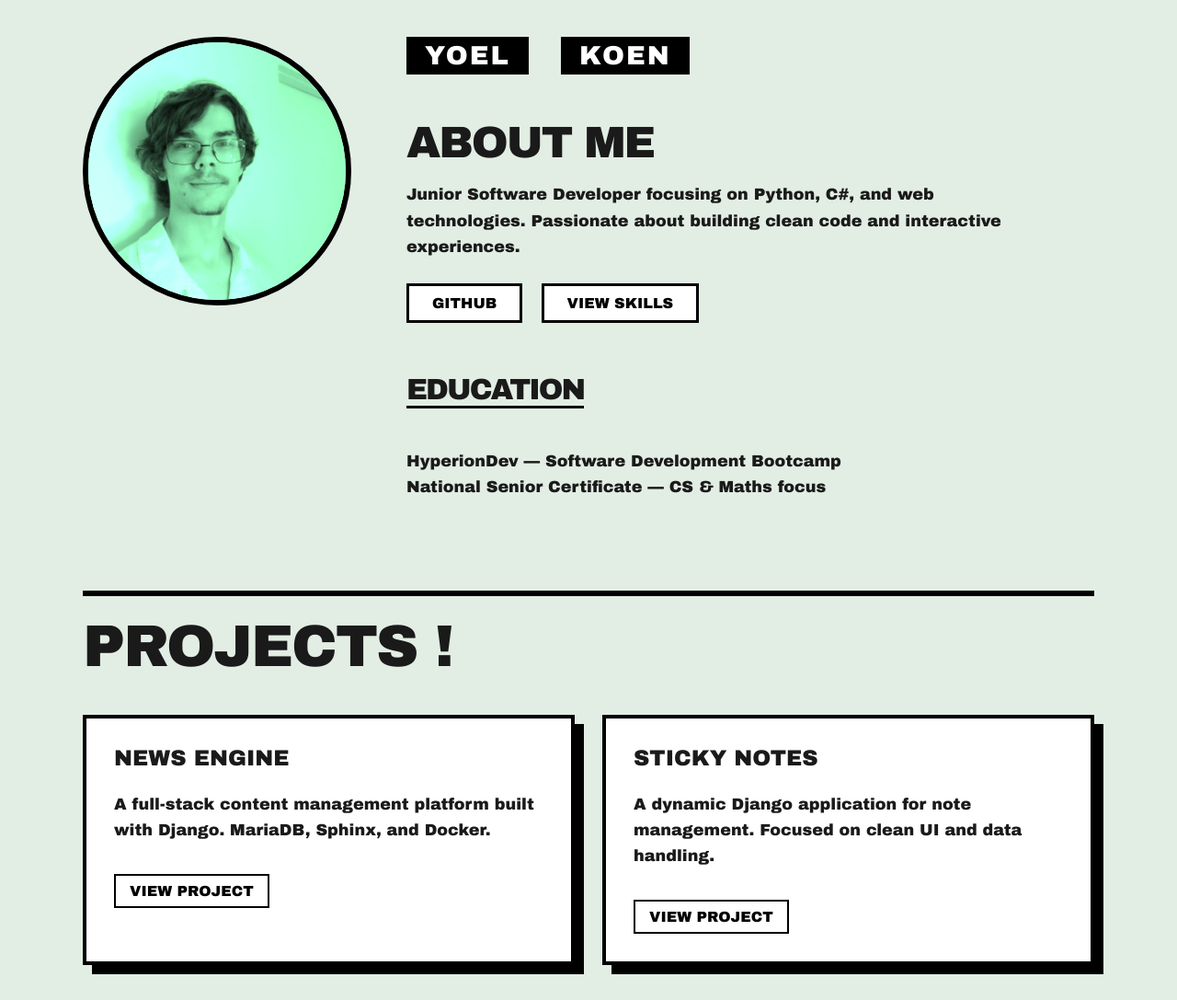
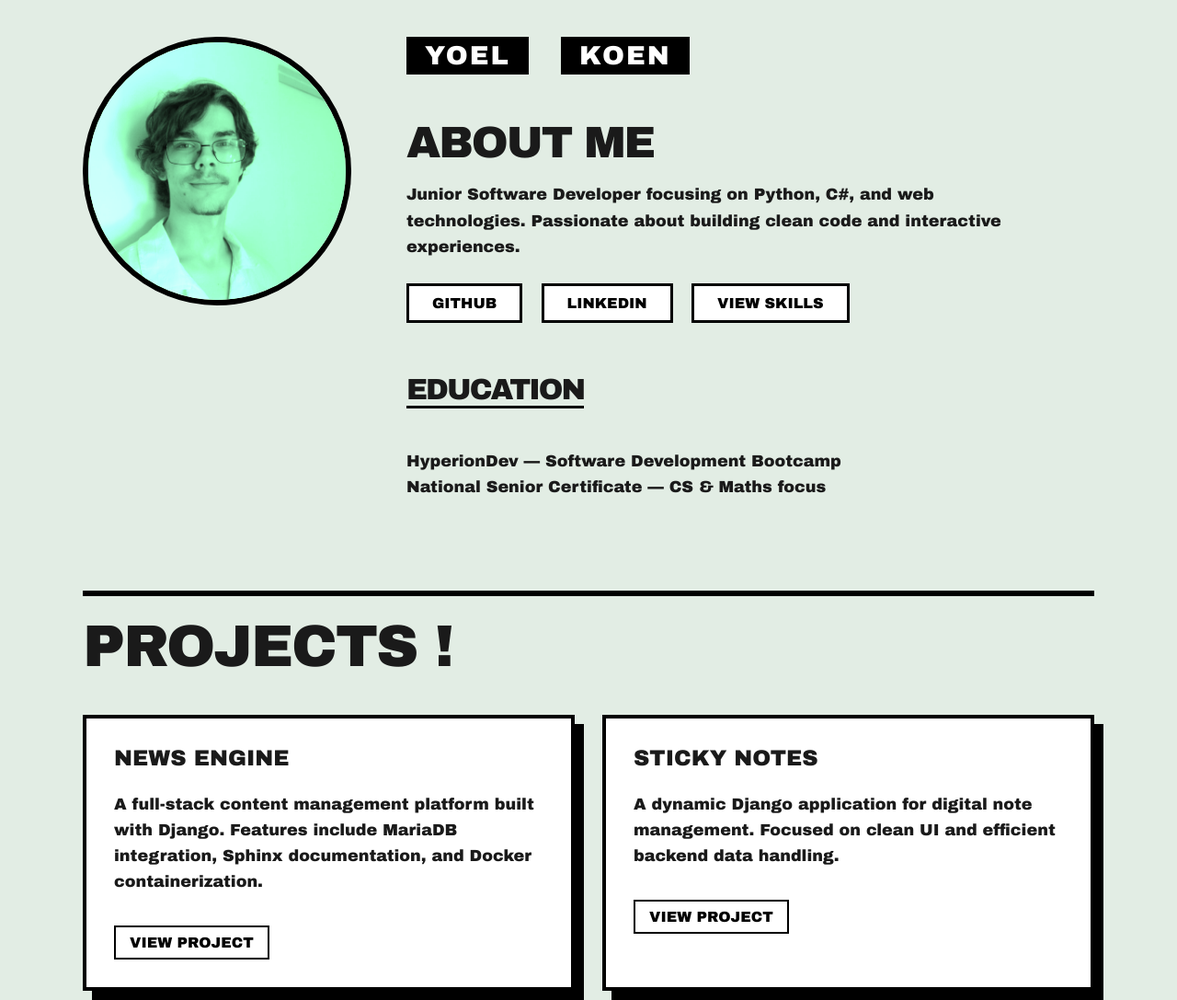
Before and after one commit to YoelKoen/developer-portfolio, a plain HTML site: page index.html in a window 1280 px wide. Shown: the whole page at 92% size. Drawn offline with Linux system fonts and the light colour scheme.

Commit message:
Final: Full index build with all buttons and terminal

```diff
--- a/index.html
+++ b/index.html
@@ -28,6 +28,7 @@
                     </p>
                     <div class="links">
                         <a href="https://github.com/YoelKoen" class="btn" target="_blank">GITHUB</a>
+                        <a href="https://www.linkedin.com/in/yoel-koen-21a365398/" class="btn" target="_blank">LINKEDIN</a>
                         <a href="#skills-terminal" class="btn trigger-skills">VIEW SKILLS</a>
                     </div>
                 </div>
@@ -65,13 +66,13 @@
         <section class="projects-grid">
             <div class="project-card">
                 <h3>NEWS ENGINE</h3>
-                <p>A full-stack content management platform built with <strong>Django</strong>. MariaDB, Sphinx, and Docker.</p>
+                <p>A full-stack content management platform built with <strong>Django</strong>. Features include MariaDB integration, Sphinx documentation, and Docker containerization.</p>
                 <a href="https://github.com/YoelKoen/capstone-consolidation" class="btn-small" target="_blank">VIEW PROJECT</a>
             </div>
 
             <div class="project-card">
                 <h3>STICKY NOTES</h3>
-                <p>A dynamic <strong>Django</strong> application for note management. Focused on clean UI and data handling.</p>
+                <p>A dynamic <strong>Django</strong> application for digital note management. Focused on clean UI and efficient backend data handling.</p>
                 <a href="https://github.com/YoelKoen/sticky-notes-project" class="btn-small" target="_blank">VIEW PROJECT</a>
             </div>
         </section>
```
